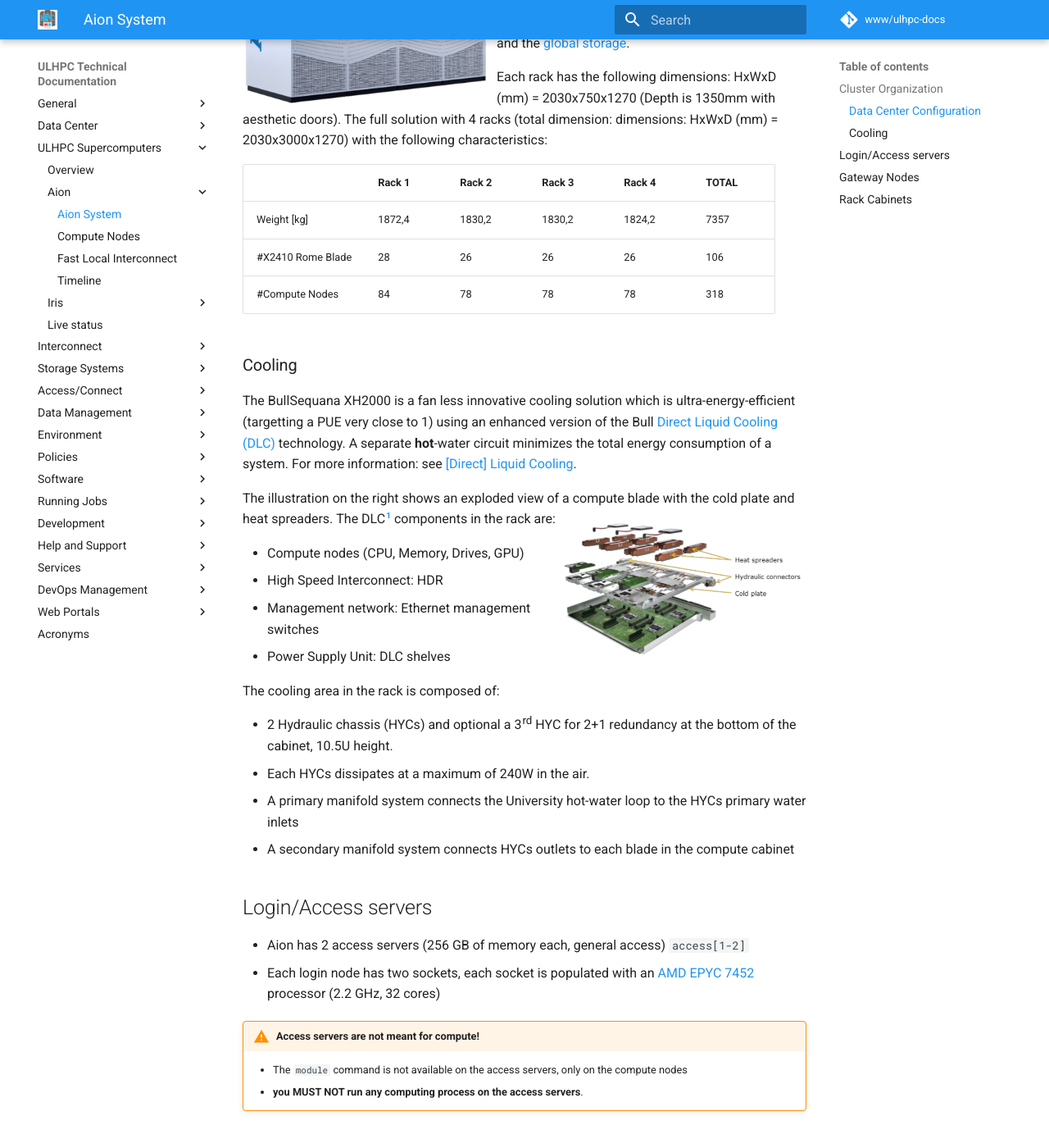
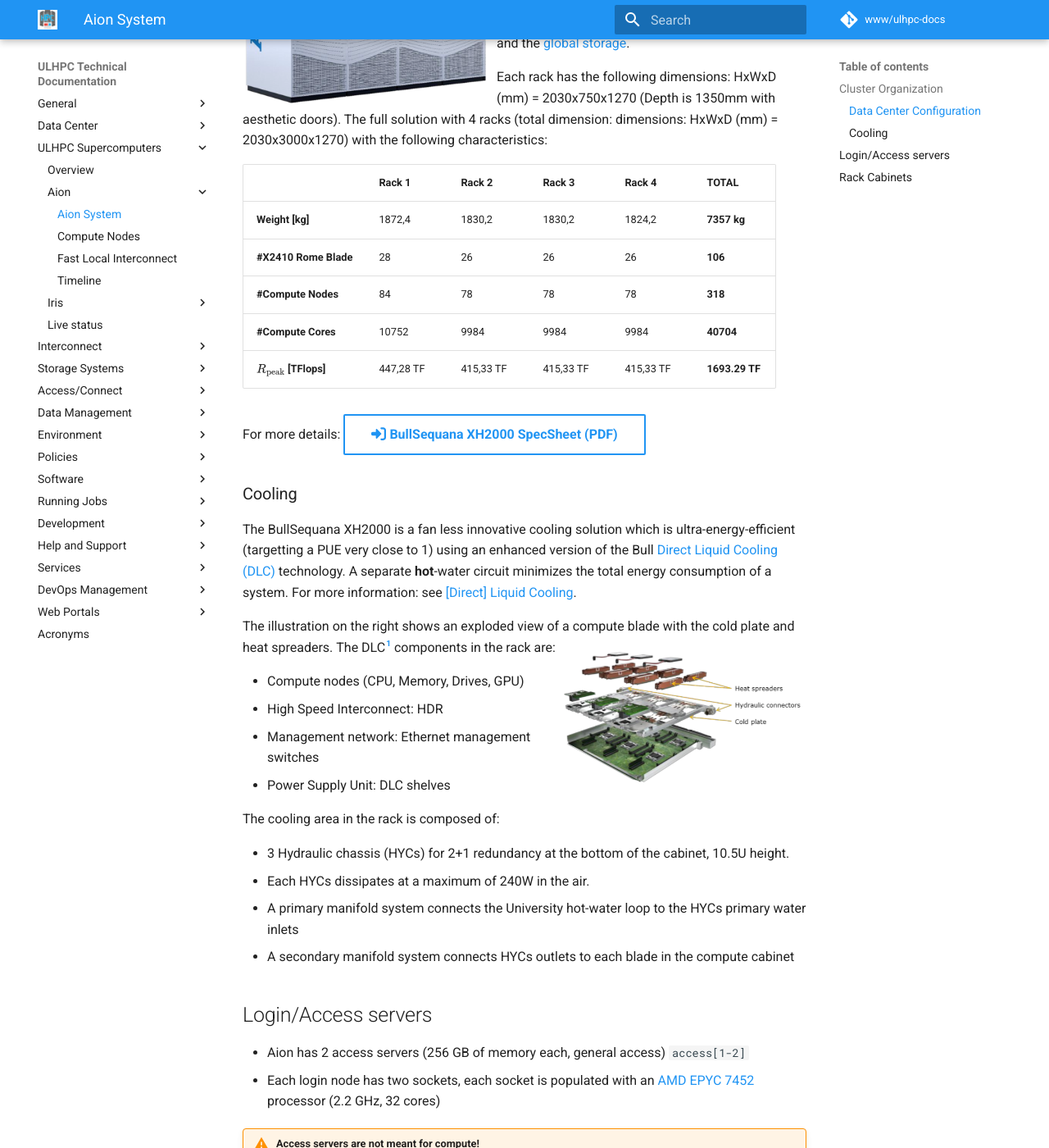
Before and after one commit to ULHPC/ulhpc-docs, an MkDocs documentation site: the page built from docs/systems/aion/index.md, in a window 1280 px wide and 1400 px high, scrolled down 867 px. Shown: the whole window at 82% size. Built offline with MkDocs 1.6.1 and Material for MkDocs 9.7.7, drawn with Linux system fonts in a browser that asks for light colours.

Commit message:
[systems] Aion compute nodes
Signed-off-by: Sebastien Varrette <Sebastien.Varrette@uni.lu>

```diff
--- a/docs/systems/aion/index.md
+++ b/docs/systems/aion/index.md
@@ -1,6 +1,6 @@
 # Aion Overview
 
-Aion is a [Atos/Bull]()/AMD supercomputer which consists of **318 compute nodes, totaling 40704 compute cores** and 81408 GB RAM,
+Aion is a [Atos/Bull](https://atos.net/en/solutions/high-performance-computing-hpc)/AMD supercomputer which consists of **318 compute nodes, totaling 40704 compute cores** and 81408 GB RAM,
 with a peak performance of about **1,693 PetaFLOP/s**.
 
 All nodes are interconnected through a **Fast InfiniBand (IB) HDR100 network**[^1], configured over a ** [Fat-Tree](https://clusterdesign.org/fat-trees/) Topology** (blocking factor 1:2).
@@ -23,18 +23,22 @@ For more information: see [ULHPC slurm docs](../../slurm/index.md).
 
 ### Data Center Configuration
 
-![](images/aion_compute_racks.png){: style="width:300px;float: left;margin-right:10px" }
+[![](images/aion_compute_racks.png){: style="width:300px;float: left;margin-right:10px" }](BullSequanaXH2000_Features_Atos_supercomputers.pdf)
 
 The Aion cluster is based on a cell made of 4 [BullSequana XH2000](https://atos.net/en/solutions/high-performance-computing-hpc/bullsequana-x-supercomputers) adjacent racks installed in the [CDC (_Centre de Calcul_) data center of the University](../../data-center/index.md) within one of the DLC-enabled server room (CDC S-02-004) adjacent to the room hosting the [Iris](../iris/index.md) cluster and the [global storage](../../filesystems/index.md).
 
 Each rack has the following dimensions: HxWxD (mm) = 2030x750x1270 (Depth is 1350mm with aesthetic doors).
 The full solution with 4 racks (total dimension: dimensions: HxWxD (mm) = 2030x3000x1270) with the following characteristics:
 
-|                   | Rack 1 | Rack 2 | Rack 3 | Rack 4 | __TOTAL__ |
-|-------------------|--------|--------|--------|--------|-----------|
-| Weight [kg]       | 1872,4 | 1830,2 | 1830,2 | 1824,2 |      7357 |
-| #X2410 Rome Blade |     28 |     26 |     26 |     26 |       106 |
-| #Compute Nodes    |     84 |     78 |     78 |     78 |       318 |
+|                              |    Rack 1 |    Rack 2 |    Rack 3 |    Rack 4 | __TOTAL__      |
+|------------------------------|-----------|-----------|-----------|-----------|----------------|
+| __Weight [kg]__              |    1872,4 |    1830,2 |    1830,2 |    1824,2 | __7357 kg__    |
+| __#X2410 Rome Blade__        |        28 |        26 |        26 |        26 | __106__        |
+| __#Compute Nodes__           |        84 |        78 |        78 |        78 | __318__        |
+| __#Compute Cores__           |     10752 |      9984 |      9984 |      9984 | __40704__      |
+| __$R_\text{peak}$ [TFlops]__ | 447,28 TF | 415,33 TF | 415,33 TF | 415,33 TF | __1693.29 TF__ |
+
+For more details: [:fontawesome-solid-sign-in-alt: BullSequana XH2000 SpecSheet (PDF)](BullSequanaXH2000_Features_Atos_supercomputers.pdf){: .md-button .md-button--link }
 
 ### Cooling
 
@@ -52,7 +56,7 @@ The DLC[^1] components in the rack are:
 
 The cooling area in the rack is composed of:
 
-* 2 Hydraulic chassis (HYCs) and optional a 3rd HYC for 2+1 redundancy at the bottom of the cabinet, 10.5U height.
+* 3 Hydraulic chassis (HYCs) for 2+1 redundancy at the bottom of the cabinet, 10.5U height.
    - Each HYCs dissipates at a maximum of 240W in the air.
 * A primary manifold system connects the University hot-water loop to the HYCs primary water inlets
 * A secondary manifold system connects HYCs outlets to each blade in the compute cabinet
@@ -69,8 +73,6 @@ The cooling area in the rack is composed of:
     - The `module` command is not available on the access servers, only on the compute nodes
     - **you MUST NOT run any computing process on the access servers**.
 
-## Gateway Nodes
-
 
 ## Rack Cabinets
 
```
Also changed, not shown: docs/systems/aion/compute.md (added, +59 -0 lines), docs/systems/iris/compute.md (+11 -8 lines), docs/systems/aion/images/aion_x2410_AMD_blade.png (added), 1 other file.
